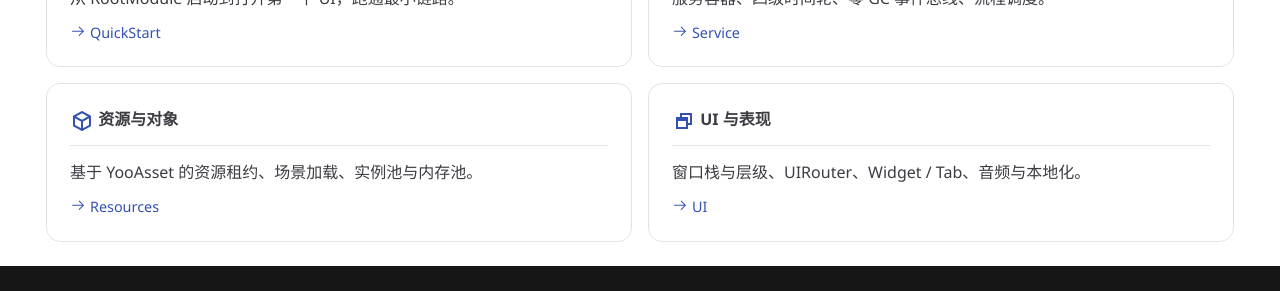
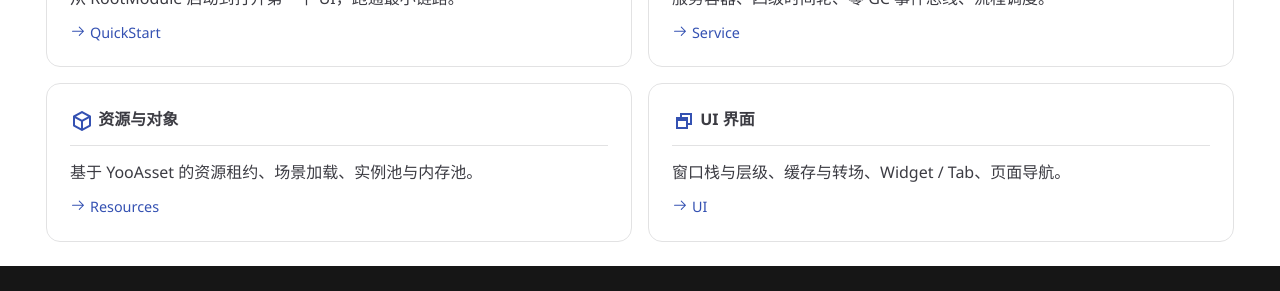
Before and after one commit to b4lie/AlicizaXWiki, an MkDocs documentation site: the page built from docs/index.md, in a window 1280 px wide and 1149 px high. Shown: the part 819-1110 px from the top of the window. Built offline with MkDocs 1.6.1 and Material for MkDocs 9.7.7, drawn with Linux system fonts in a browser that asks for light colours; comment, search, counter and statistics services are not loaded.

Commit message:
docs(nav): 将 UI、Audio 与资源对象模块提升为一级导航
- Audio 不再挂在 UI 与表现下
- UI、Audio、Localization 各自独立
- Resources、Scene、GameObjectPool、MemoryPool 以及 Service/Timer/Event/Procedure 全部平铺为一级模块

```diff
--- a/docs/index.md
+++ b/docs/index.md
@@ -54,11 +54,11 @@ hide:
 
     [:octicons-arrow-right-24: Resources](modules/resource/index.md)
 
--   :material-window-restore:{ .lg .middle } **UI 与表现**
+-   :material-window-restore:{ .lg .middle } **UI 界面**
 
     ---
 
-    窗口栈与层级、UIRouter、Widget / Tab、音频与本地化。
+    窗口栈与层级、缓存与转场、Widget / Tab、页面导航。
 
     [:octicons-arrow-right-24: UI](modules/ui/index.md)
 
--- a/mkdocs.yml
+++ b/mkdocs.yml
@@ -113,29 +113,26 @@ extra_css:
 
 nav:
   - 快速开始: quickstart.md
-  - 核心服务:
-      - Service 基础服务: modules/service/index.md
-      - Timer 计时器: modules/timer/index.md
-      - Event 事件: modules/event/index.md
-      - Procedure 流程: modules/procedure/index.md
-  - 资源与对象:
-      - Resources 资源:
-          - 概览: modules/resource/index.md
-          - 加载与绑定: modules/resource/loading.md
-          - 资源包与下载: modules/resource/packages.md
-          - 回收与调试: modules/resource/reclaim.md
-      - Scene 场景: modules/scene/index.md
-      - GameObjectPool 实例池: modules/gameobjectpool/index.md
-      - MemoryPool 内存池: modules/memorypool/index.md
-  - UI 与表现:
-      - UI 界面:
-          - 概览: modules/ui/index.md
-          - 窗口声明与生命周期: modules/ui/lifecycle.md
-          - 打开、关闭与查询: modules/ui/window.md
-          - 路由与转场: modules/ui/router.md
-          - Widget 与 Tab: modules/ui/widget.md
-          - 性能与缓存: modules/ui/performance.md
-      - Audio 音频: modules/audio/index.md
+  - Service 基础服务: modules/service/index.md
+  - Timer 计时器: modules/timer/index.md
+  - Event 事件: modules/event/index.md
+  - Procedure 流程: modules/procedure/index.md
+  - Resources 资源:
+      - 概览: modules/resource/index.md
+      - 加载与绑定: modules/resource/loading.md
+      - 资源包与下载: modules/resource/packages.md
+      - 回收与调试: modules/resource/reclaim.md
+  - Scene 场景: modules/scene/index.md
+  - GameObjectPool 实例池: modules/gameobjectpool/index.md
+  - MemoryPool 内存池: modules/memorypool/index.md
+  - UI 界面:
+      - 概览: modules/ui/index.md
+      - 窗口声明与生命周期: modules/ui/lifecycle.md
+      - 打开、关闭与查询: modules/ui/window.md
+      - 路由与转场: modules/ui/router.md
+      - Widget 与 Tab: modules/ui/widget.md
+      - 性能与缓存: modules/ui/performance.md
+  - Audio 音频: modules/audio/index.md
   - Localization 本地化:
       - 概览: modules/localization/index.md
       - 配置与词库生成: modules/localization/config.md
```
Also changed, not shown: docs/overview.md (+1 -1 lines).
